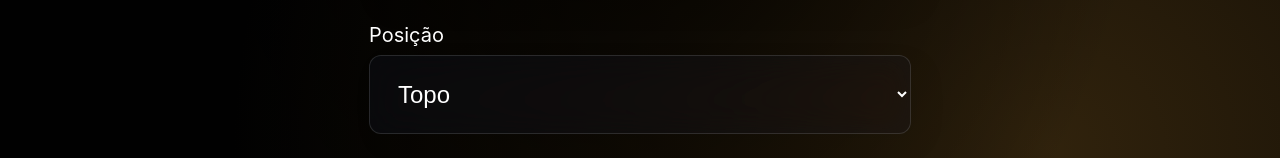
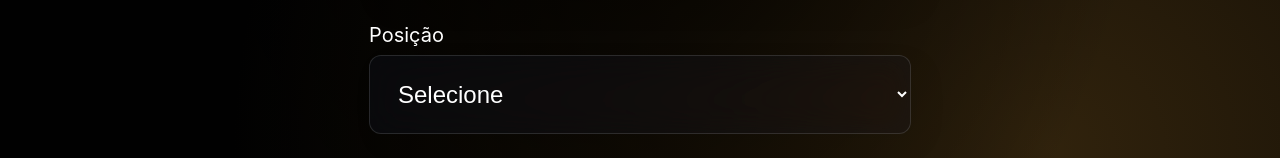
Before and after one commit to ramonvc/organi, a React (Create React App) app: page / in a window 1280 px wide. Shown: the part 794-952 px from the top of the page. Built offline with nearby package versions, Linux system fonts and the light colour scheme.

Commit message:
Fix: Dropdown submitting empty value

```diff
--- a/src/components/Dropdown/index.js
+++ b/src/components/Dropdown/index.js
@@ -3,13 +3,16 @@ import "./Dropdown.css";
 
 class Dropdown extends React.Component {
 	render() {
-		const { label, onChanged, value, items} = this.props;
+		const { label, onChanged, value, items } = this.props;
 		return (
 			<div className="dropdown">
 				<label>{label}</label>
-				<select onChange={(event) => onChanged(event.target.value)} value={value}>
+				<select onChange={(event) => onChanged(event.target.value)} value={value} required>
+					<option value="" disabled hidden>
+						Selecione
+					</option>
 					{items.map((item) => (
-						<option key={item.name} style={{ color: item.primaryColor }}>
+						<option key={item.name} value={item.name} style={{ color: item.primaryColor }}>
 							{item.name}
 						</option>
 					))}
```
